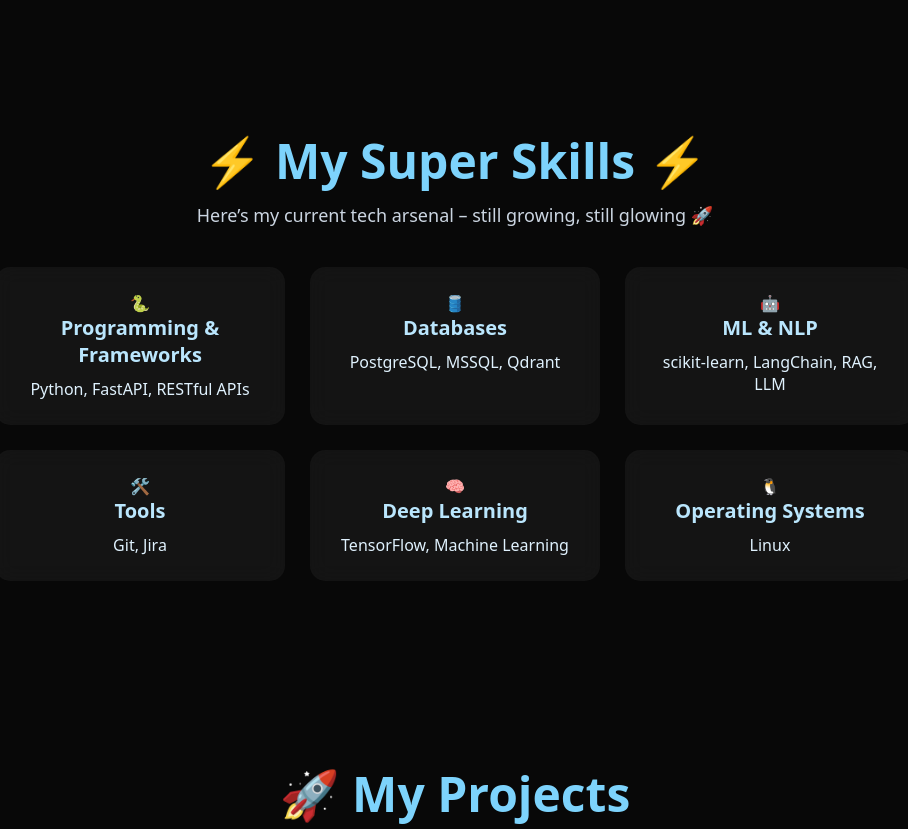
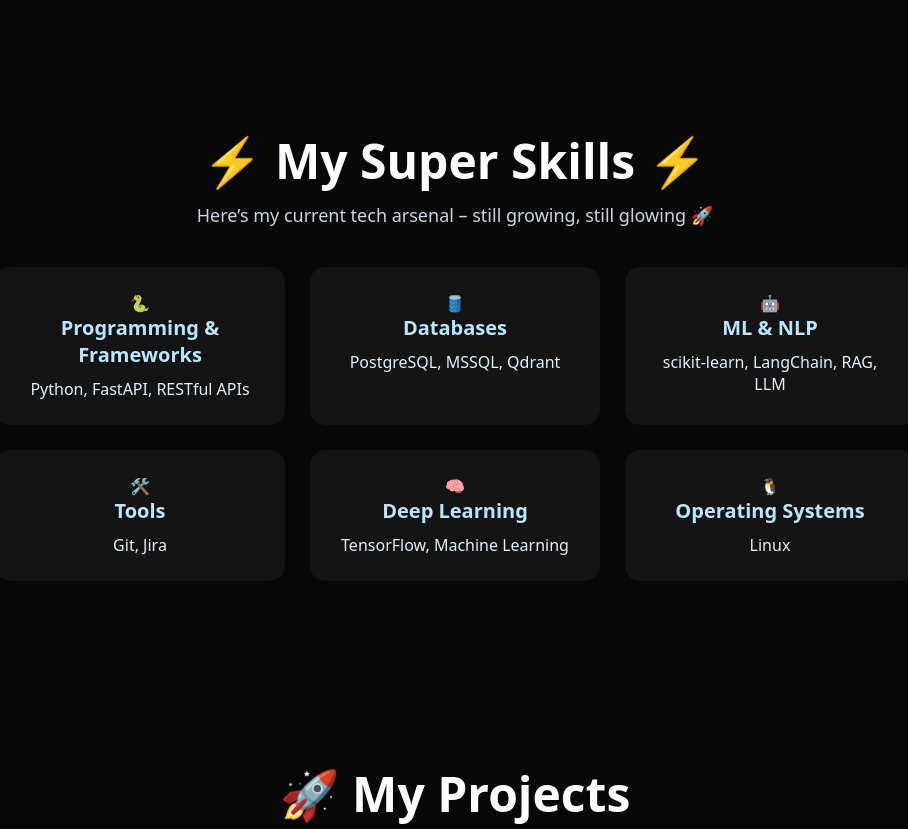
Before and after one commit to Dishaibrahim/Dishaibrahim.github.io, a plain HTML site: page index.html in a window 1280 px wide. Shown: the part 1460-2289 px from the top of the page, without its empty margins (185-1093 px from the left). Drawn offline with Linux system fonts and the light colour scheme.

```diff
--- a/style.css
+++ b/style.css
@@ -148,7 +148,7 @@
     font-size: 48px;
     font-weight: 800;
     margin-bottom: 10px;
-    color: #7dd3fc;
+    color: #ffffff;
   }
 
   .skills-intro {
```
